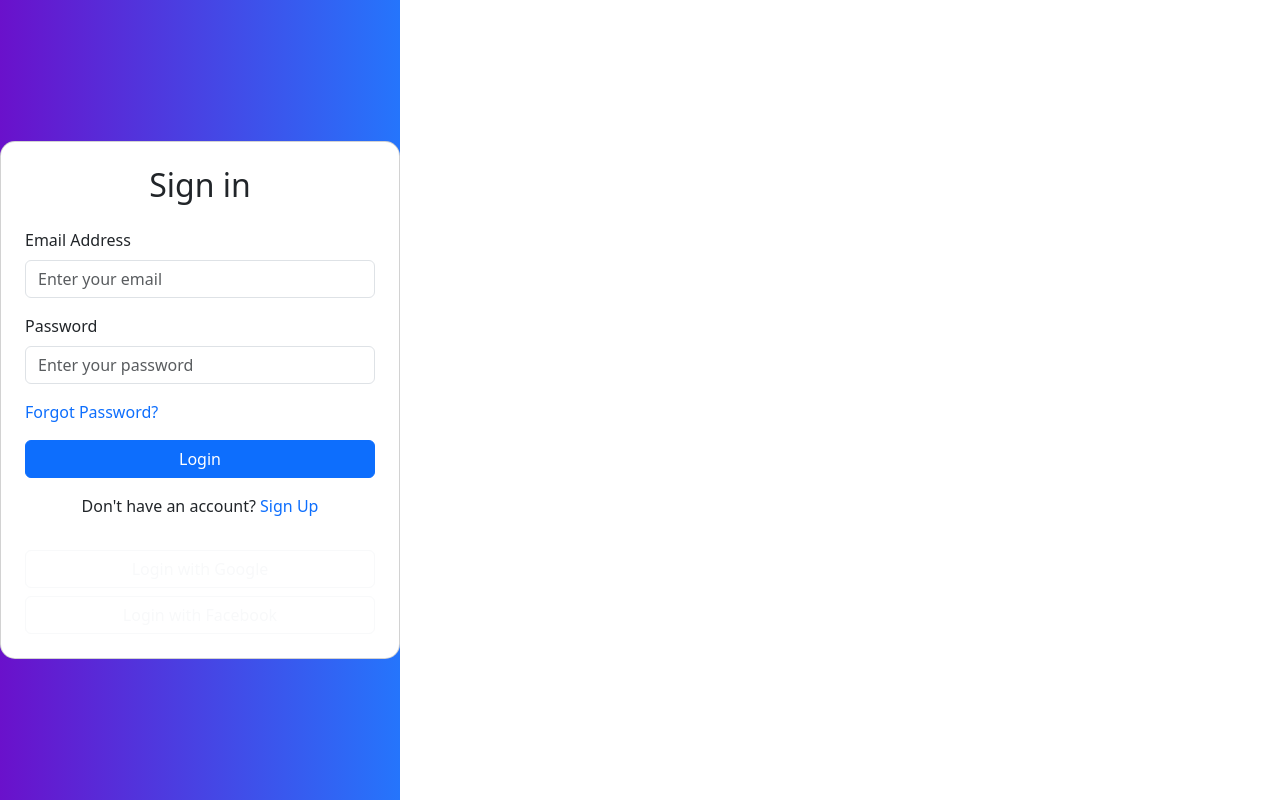
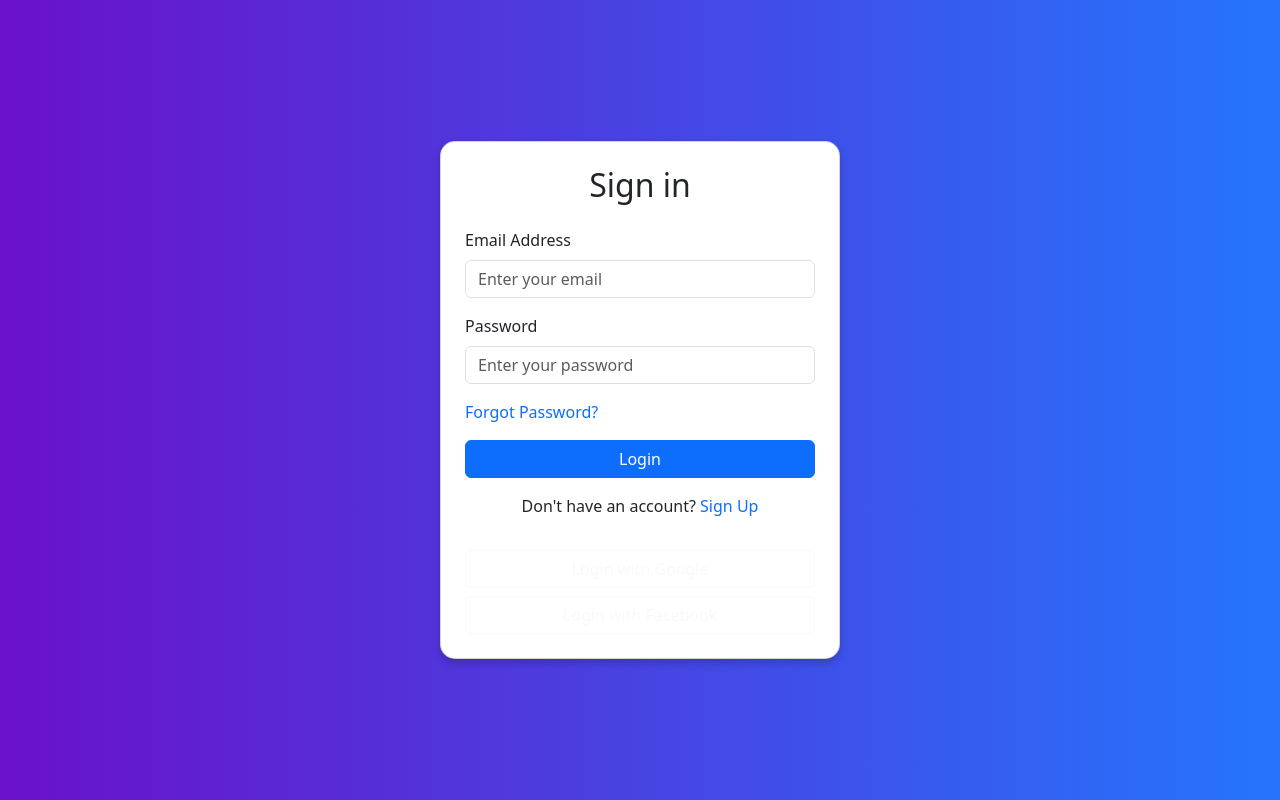
Before and after one commit to Aditya-Mishra9670/Education, a React app: page / in a window 1280 px wide. Built offline with nearby package versions, Linux system fonts and the light colour scheme; the HTML template or start-up script is replaced by a standard one.

Commit message:
Updated the Login page

```diff
--- a/src/components/Login/Login.jsx
+++ b/src/components/Login/Login.jsx
@@ -5,9 +5,14 @@ const LoginPage = () => {
   return (
     <div className="d-flex align-items-center justify-content-center vh-100" style={{
       backgroundImage: "linear-gradient(to right, #6a11cb, #2575fc)",
+      backgroundSize: "cover",
+      backgroundRepeat: "no-repeat",
       color: "#fff",
+      width: "100vw",
+      height: "100vh",
+      margin: 0,
     }}>
-      <div className="card p-4" style={{ width: "400px", borderRadius: "15px" }}>
+      <div className="card p-4 w-100" style={{ maxWidth: "400px", borderRadius: "15px", boxShadow: "0 4px 8px rgba(0, 0, 0, 0.2)" }}>
         <h2 className="text-center mb-4">Sign in</h2>
         <form>
           <div className="mb-3">
```
